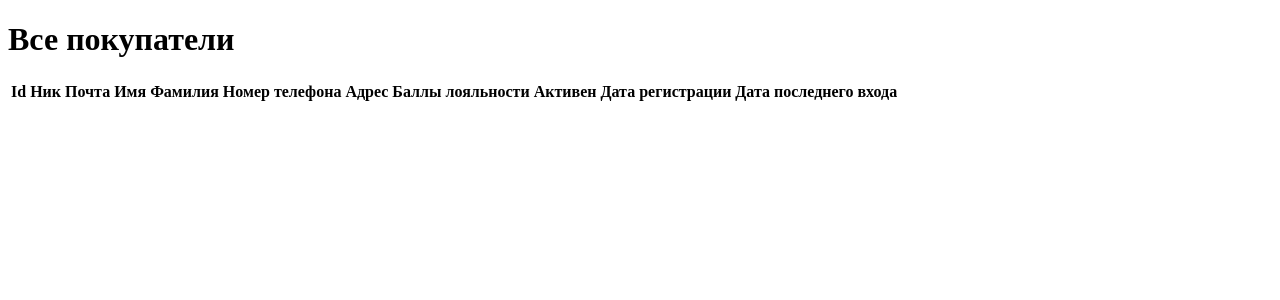
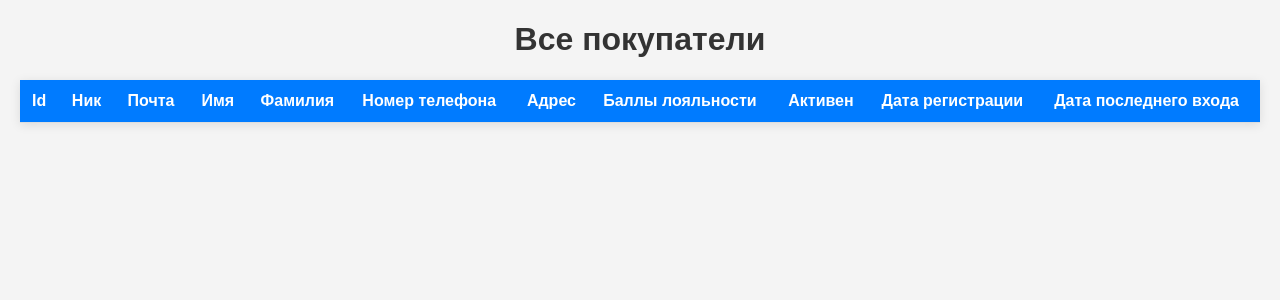
Before and after one commit to nikoussr/internet_shop, a Django app: page /customers in a window 1280 px wide. Shown: the top 300 px of the page. Run offline with Django 5.2, Linux system fonts and the light colour scheme; data that the repository does not hold is empty.

Commit message:
перед 11 лабой

```diff
--- a/internet_shop/shop/admin.py
+++ b/internet_shop/shop/admin.py
@@ -1,6 +1,8 @@
 from django.contrib import admin
-from .models import Category, Product, Customer
+from .models import Category, Product, Customer, Order, OrderItem
 
 admin.site.register(Category)
 admin.site.register(Product)
 admin.site.register(Customer)
+admin.site.register(Order)
+admin.site.register(OrderItem)
--- a/internet_shop/templates/customers.html
+++ b/internet_shop/templates/customers.html
@@ -4,7 +4,52 @@
 <head>
     <meta charset="UTF-8">
     <title>Покупатели</title>
-    <link rel="stylesheet" href="{% static 'css/style.css' %}"/>
+    <style>
+        body {
+            font-family: Arial, sans-serif;
+            background-color: #f4f4f4;
+            margin: 20px;
+        }
+
+        h1 {
+            text-align: center;
+            color: #333;
+        }
+
+        table {
+            width: 100%;
+            border-collapse: collapse;
+            margin: 20px 0;
+            box-shadow: 0 2px 10px rgba(0, 0, 0, 0.1);
+        }
+
+        th, td {
+            padding: 12px;
+            text-align: left;
+            border-bottom: 1px solid #ddd;
+        }
+
+        th {
+            background-color: #007BFF;
+            color: white;
+        }
+
+        tr:hover {
+            background-color: #f1f1f1;
+        }
+
+        tr:nth-child(even) {
+            background-color: #f9f9f9;
+        }
+
+        tr:nth-child(odd) {
+            background-color: #ffffff;
+        }
+
+        td {
+            color: #555;
+        }
+    </style>
 </head>
 <body>
 <h1>Все покупатели</h1>
```
Also changed, not shown: internet_shop/shop/models.py (+61 -1 lines), internet_shop/templates/categories.html (+46 -1 lines), internet_shop/shop/migrations/0001_initial.py (deleted).
